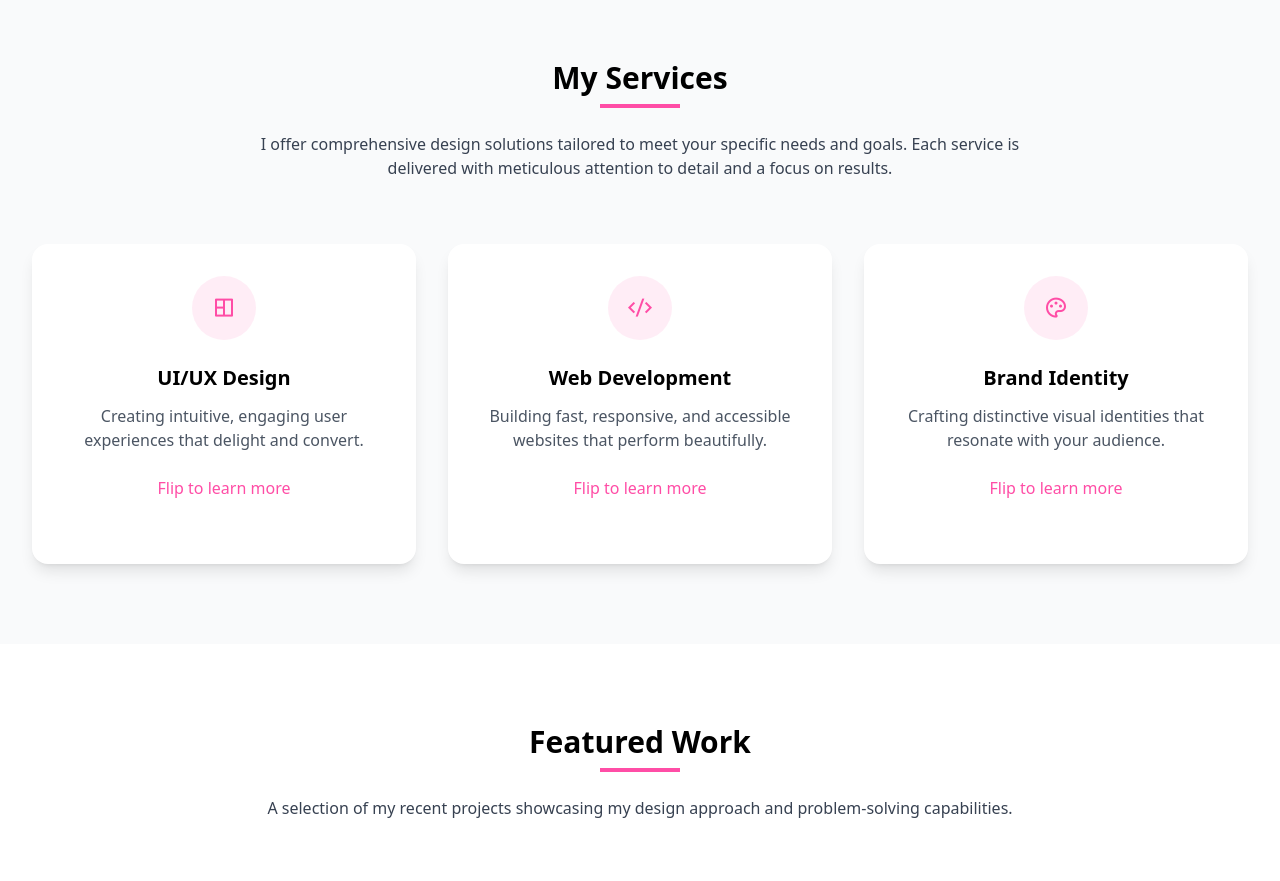
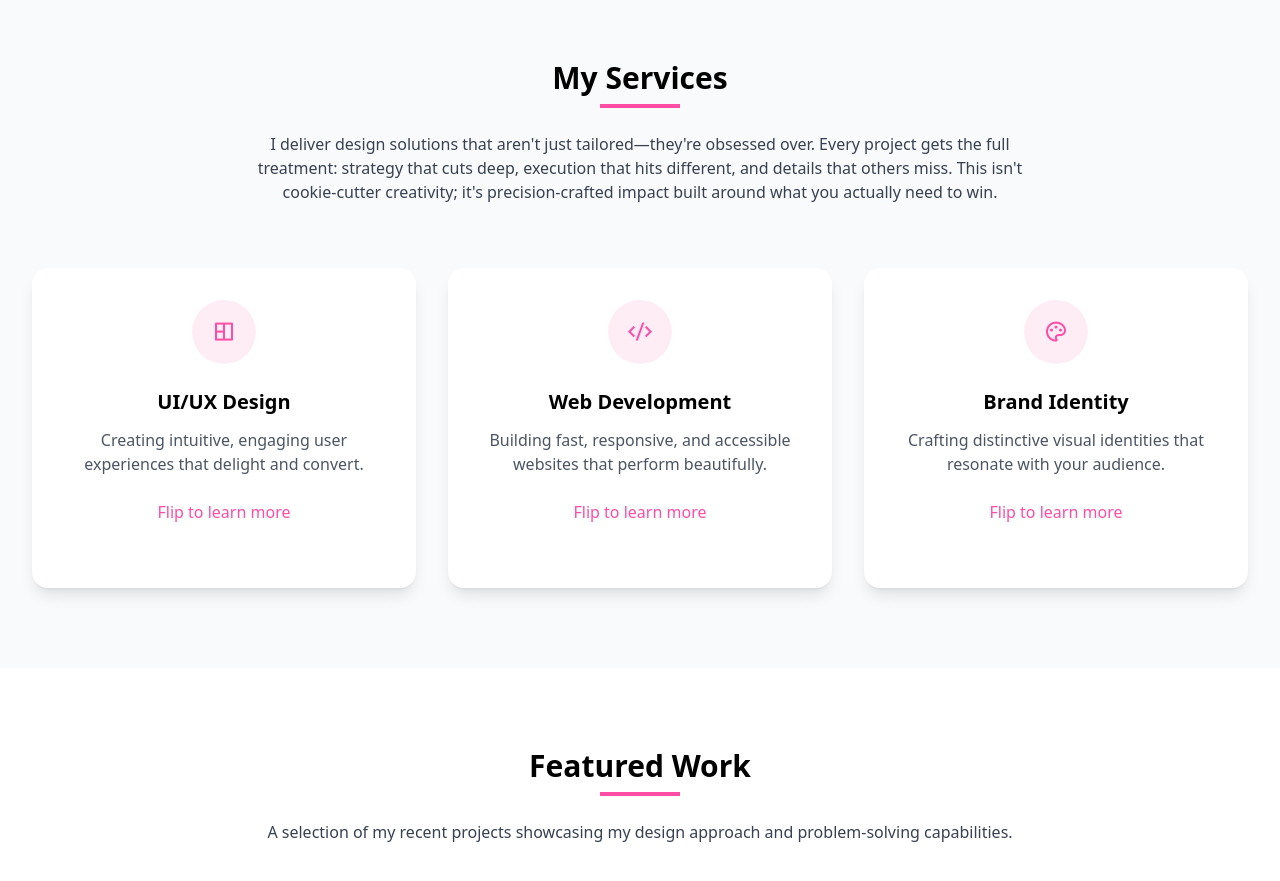
Before and after one commit to MahmudDesigns/MD, a plain HTML site: page index.html in a window 1280 px wide. Shown: the part 1560-2441 px from the top of the page. Drawn offline with nearby package versions, Linux system fonts and the light colour scheme.

Commit message:
Update index.html

```diff
--- a/index.html
+++ b/index.html
@@ -517,7 +517,7 @@ body {
                 <h2 class="text-3xl font-bold mb-2">My Services</h2>
                 <div class="w-20 h-1 bg-primary mx-auto mb-6"></div>
                 <p class="text-gray-700">
-                    I offer comprehensive design solutions tailored to meet your specific needs and goals. Each service is delivered with meticulous attention to detail and a focus on results.
+                    I deliver design solutions that aren't just tailored—they're obsessed over. Every project gets the full treatment: strategy that cuts deep, execution that hits different, and details that others miss. This isn't cookie-cutter creativity; it's precision-crafted impact built around what you actually need to win.
                 </p>
             </div>
 
```
